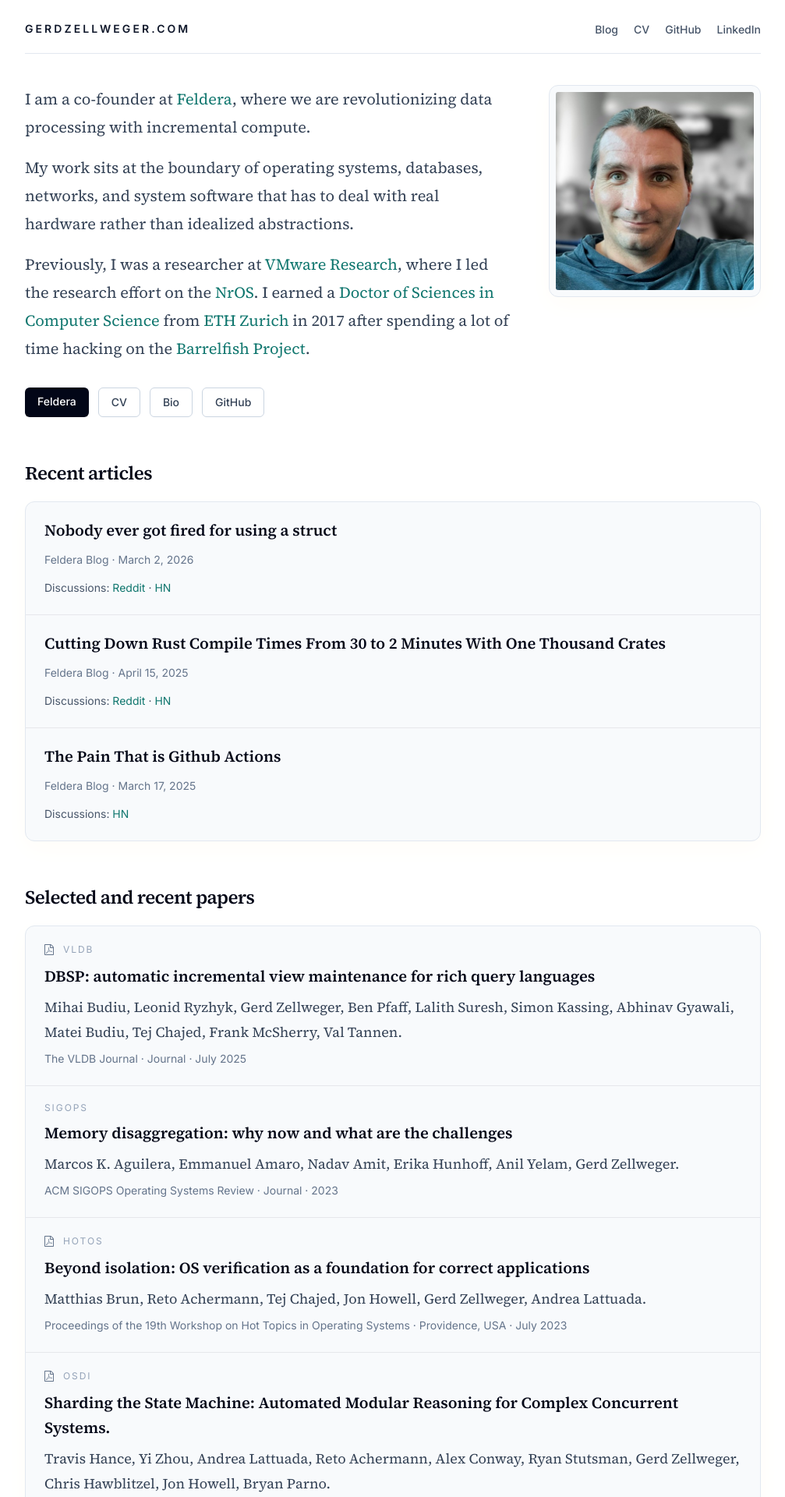
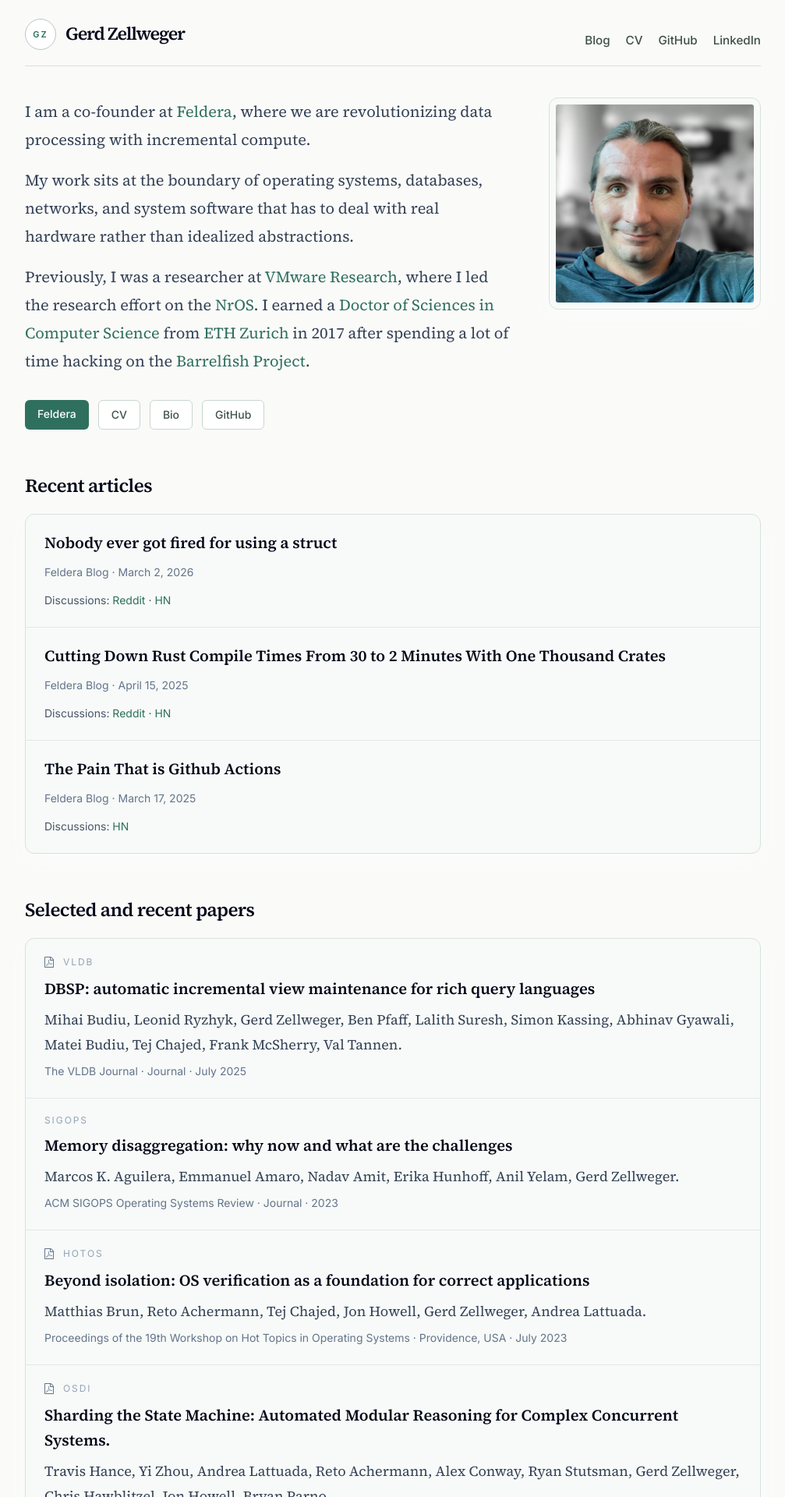
Before and after one commit to gz/website, a Jekyll site: the page built from index.html, in a window 1280 px wide. Shown: the top 1920 px of the page at 78% size, without its empty margins (136-1143 px from the left). Built offline with Jekyll 4.4.1, drawn with Linux system fonts in a browser that asks for light colours; nearby versions of some CDN libraries.

Commit message:
Refine site palette and typography

```diff
--- a/_layouts/default.html
+++ b/_layouts/default.html
@@ -68,25 +68,32 @@
     <link href="/css/syntax.css" rel="stylesheet" />
   </head>
 
-  <body class="bg-white text-ink antialiased">
+  <body class="bg-stone-50 text-ink antialiased">
     <div class="mx-auto max-w-5xl px-5 pb-16 pt-6 sm:px-8 lg:px-10">
-      <header class="mb-10 border-b border-slate-200 pb-5">
+      <header class="mb-10 border-b border-[#d8e2dc] pb-5">
         <div
           class="flex flex-col gap-5 sm:flex-row sm:items-end sm:justify-between"
         >
           <div>
-            <a
-              class="font-sans-display text-sm font-semibold uppercase tracking-[0.22em] text-slate-900"
-              href="/"
-              >{{ site.name }}</a
-            >
+            <a class="inline-flex items-center gap-3 text-slate-950" href="/">
+              <span
+                class="flex h-10 w-10 items-center justify-center rounded-full border border-[#b7c8c0] bg-white font-sans text-[11px] font-semibold uppercase tracking-[0.18em] text-[#2f6f5e]"
+                >gz</span
+              >
+              <span class="block text-left leading-none">
+                <span
+                  class="block text-[1.45rem] font-semibold tracking-[-0.05em] text-slate-950"
+                  >Gerd Zellweger</span
+                >
+              </span>
+            </a>
           </div>
           <nav
-            class="flex flex-wrap gap-x-5 gap-y-2 font-sans text-sm font-medium text-slate-600"
+            class="flex flex-wrap gap-x-5 gap-y-2 font-sans text-[0.95rem] font-medium text-[#3f4f49]"
           >
             {% for link in page.navigation %}
             <a
-              class="{% if page.url == link.url %}text-slate-950{% else %}text-slate-600{% endif %} transition hover:text-slate-950"
+              class="{% if page.url == link.url %}text-slate-950{% else %}text-[#3f4f49]{% endif %} transition hover:text-slate-950"
               href="{{ link.url }}"
               title="{{ link.title }}"
               >{{ link.text }}</a
@@ -117,7 +124,7 @@
       <main>{{ content }}</main>
 
       <footer
-        class="mt-16 border-t border-slate-200 pt-5 font-sans text-sm text-slate-500"
+        class="mt-16 border-t border-[#d8e2dc] pt-5 font-sans text-sm text-[#64756f]"
       >
         <div
           class="flex flex-col gap-2 sm:flex-row sm:items-center sm:justify-between"
--- a/css/main.css
+++ b/css/main.css
@@ -1,5 +1,7 @@
 body {
   font-family: "Source Serif 4", Georgia, serif;
+  font-size: 19px;
+  line-height: 1.78;
 }
 
 .font-sans-display {
--- a/index.html
+++ b/index.html
@@ -8,7 +8,9 @@
     <div class="max-w-3xl space-y-4 text-xl leading-9 text-slate-700">
       <p>
         I am a co-founder at
-        <a class="text-teal-700 hover:text-teal-800" href="https://feldera.com/"
+        <a
+          class="text-[#2f6f5e] hover:text-[#25594b]"
+          href="https://feldera.com/"
           >Feldera</a
         >, where we are revolutionizing data processing with incremental
         compute.
@@ -21,27 +23,29 @@
       <p>
         Previously, I was a researcher at
         <a
-          class="text-teal-700 hover:text-teal-800"
+          class="text-[#2f6f5e] hover:text-[#25594b]"
           href="https://research.vmware.com/"
           >VMware Research</a
         >, where I led the research effort on the
         <a
-          class="text-teal-700 hover:text-teal-800"
+          class="text-[#2f6f5e] hover:text-[#25594b]"
           href="https://nrkernel.systems/"
           >NrOS</a
         >. I earned a
         <a
-          class="text-teal-700 hover:text-teal-800"
+          class="text-[#2f6f5e] hover:text-[#25594b]"
           href="https://www.research-collection.ethz.ch/items/d296963b-7c06-4b0b-84be-7f5e1e8e8939"
           >Doctor of Sciences in Computer Science</a
         >
         from
-        <a class="text-teal-700 hover:text-teal-800" href="http://www.ethz.ch/"
+        <a
+          class="text-[#2f6f5e] hover:text-[#25594b]"
+          href="http://www.ethz.ch/"
           >ETH Zurich</a
         >
         in 2017 after spending a lot of time hacking on the
         <a
-          class="text-teal-700 hover:text-teal-800"
+          class="text-[#2f6f5e] hover:text-[#25594b]"
           href="http://barrelfish.org"
           >Barrelfish Project</a
         >.
@@ -49,22 +53,22 @@
     </div>
     <div class="mt-8 flex flex-wrap gap-3 font-sans text-sm font-medium">
       <a
-        class="rounded-md bg-slate-950 px-4 py-2 text-white transition hover:bg-slate-800"
+        class="rounded-md bg-[#2f6f5e] px-4 py-2 text-white transition hover:bg-[#25594b]"
         href="https://feldera.com/"
         >Feldera</a
       >
       <a
-        class="rounded-md border border-slate-300 px-4 py-2 text-slate-700 transition hover:border-slate-400 hover:text-slate-950"
+        class="rounded-md border border-[#c9d6cf] bg-white px-4 py-2 text-[#42524d] transition hover:border-[#aebfb7] hover:text-slate-950"
         href="/cv.pdf"
         >CV</a
       >
       <a
-        class="rounded-md border border-slate-300 px-4 py-2 text-slate-700 transition hover:border-slate-400 hover:text-slate-950"
+        class="rounded-md border border-[#c9d6cf] bg-white px-4 py-2 text-[#42524d] transition hover:border-[#aebfb7] hover:text-slate-950"
         href="/cv/bio.md"
         >Bio</a
       >
       <a
-        class="rounded-md border border-slate-300 px-4 py-2 text-slate-700 transition hover:border-slate-400 hover:text-slate-950"
+        class="rounded-md border border-[#c9d6cf] bg-white px-4 py-2 text-[#42524d] transition hover:border-[#aebfb7] hover:text-slate-950"
         href="https://github.com/gz"
         >GitHub</a
       >
@@ -73,7 +77,7 @@
 
   <aside class="lg:pl-4">
     <img
-      class="w-full rounded-xl border border-slate-200 bg-slate-50 p-2 shadow-paper"
+      class="w-full rounded-xl border border-[#d8e2dc] bg-[#f7faf8] p-2 shadow-paper"
       src="/img/gerd.png"
       alt="Portrait of Gerd Zellweger"
     />
@@ -86,12 +90,12 @@
       Recent articles
     </h2>
   </div>
-  <div class="rounded-xl border border-slate-200 bg-slate-50 shadow-paper">
+  <div class="rounded-xl border border-[#d8e2dc] bg-[#f7faf8] shadow-paper">
     <ul class="list-none p-0">
       {% for post in site.data.external_posts limit: 3 %}
       <li class="publication-entry px-5 py-5 sm:px-6">
         <div class="text-xl font-semibold leading-8 text-slate-950">
-          <a class="hover:text-teal-700" href="{{ post.url }}"
+          <a class="hover:text-[#2f6f5e]" href="{{ post.url }}"
             >{{ post.title }}</a
           >
         </div>
@@ -102,7 +106,7 @@
         <p class="mt-2 font-sans text-sm leading-7 text-slate-600">
           Discussions: {% for discussion in post.discussions %}
           <a
-            class="text-teal-700 hover:text-teal-800"
+            class="text-[#2f6f5e] hover:text-[#25594b]"
             href="{{ discussion.url }}"
             >{{ discussion.label }}</a
           >{% unless forloop.last %} · {% endunless %} {% endfor %}
@@ -120,7 +124,7 @@
       Selected and recent papers
     </h2>
   </div>
-  <div class="rounded-xl border border-slate-200 bg-slate-50 shadow-paper">
+  <div class="rounded-xl border border-[#d8e2dc] bg-[#f7faf8] shadow-paper">
     <ul class="list-none p-0">
       {% for pub in site.data.publications %}
       <li class="publication-entry px-5 py-5 sm:px-6">
```
Also changed, not shown: other parts of _layouts/default.html (+6 -6 lines).
